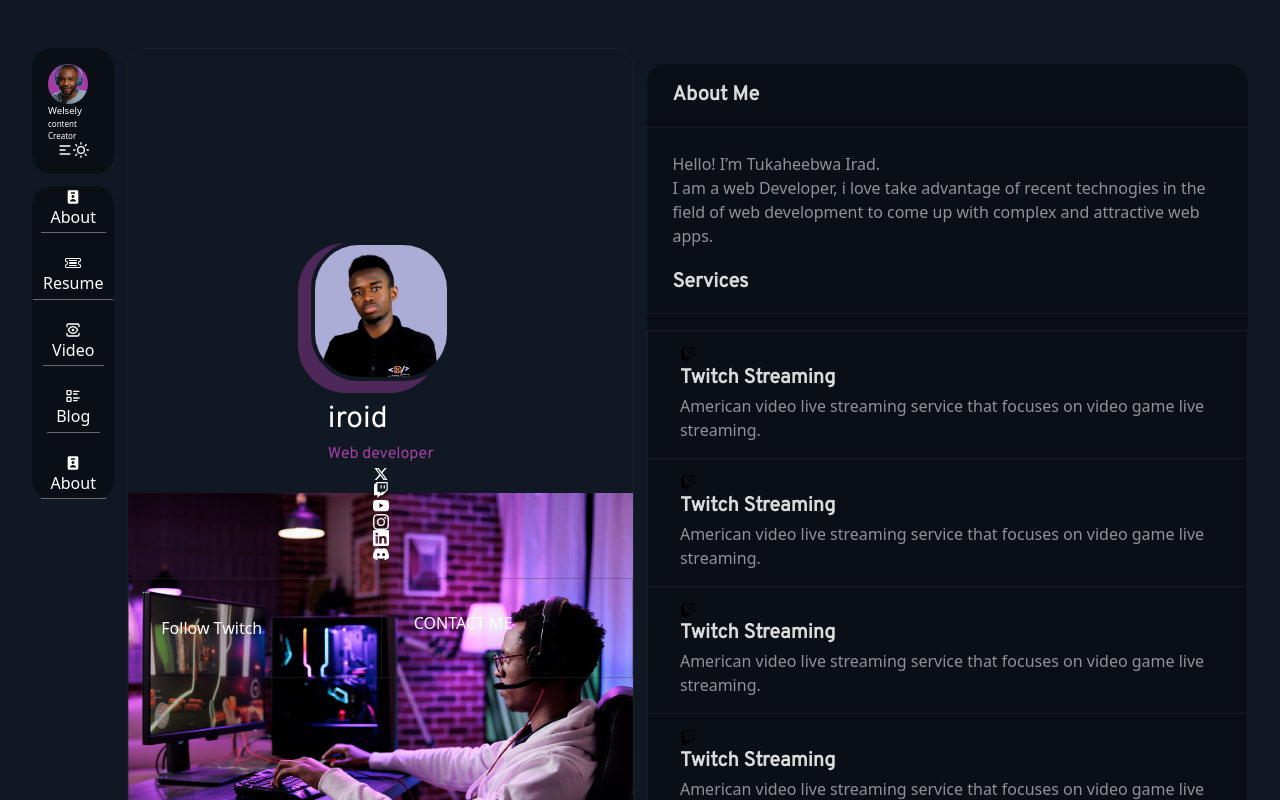
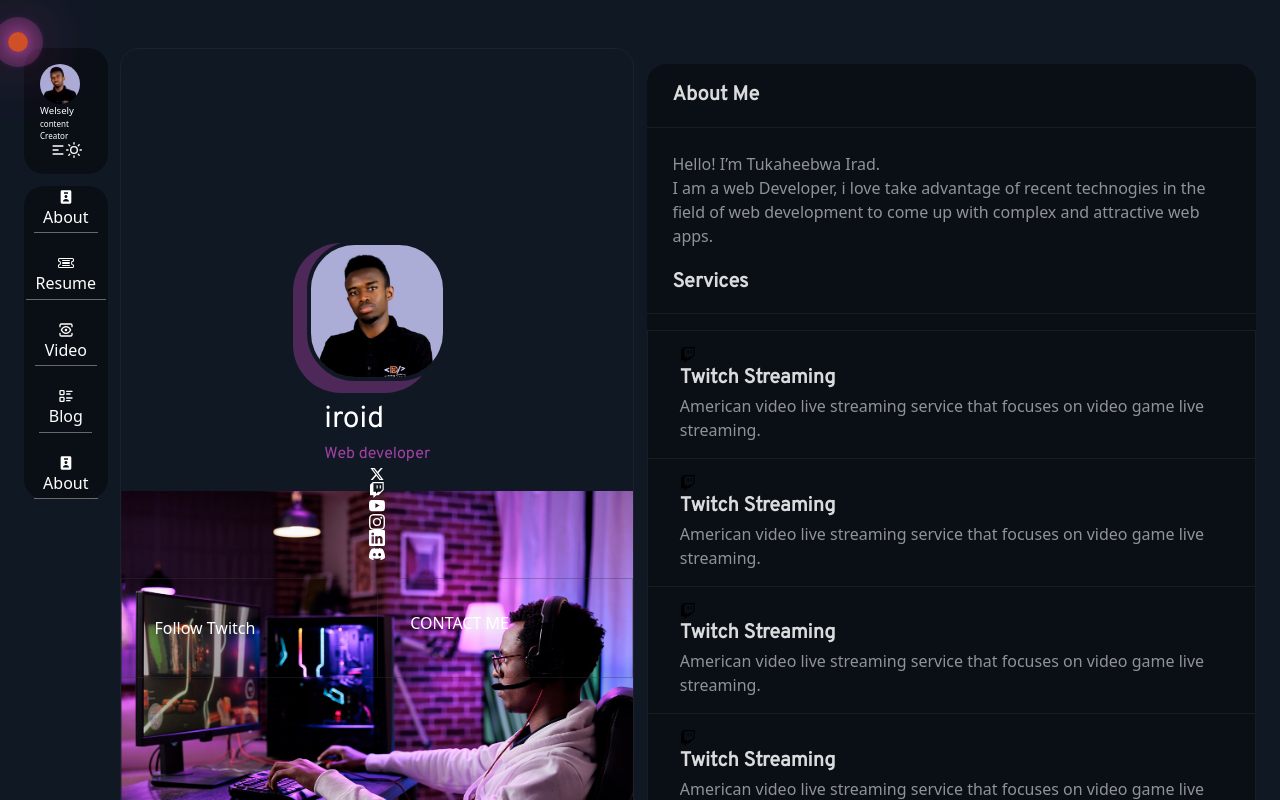
Before and after one commit to iroid2/newest-portfolio, a Next.js app: page / in a window 1280 px wide. Shown: the top 800 px of the page. Built offline with nearby package versions, Linux system fonts and the light colour scheme.

Commit message:
added mouse cursor

```diff
--- a/app/globals.scss
+++ b/app/globals.scss
@@ -15,7 +15,8 @@ $primPurp: #A33DA5;
 
 body{
   background-color: $primBodyBgColor;
-  padding: 2rem 1rem;
+  padding: 2rem .5rem;
+  overflow: hidden;
   @media(max-width: 768px){
     padding: 0rem;
   }
@@ -48,6 +49,8 @@ body{
         gap: 1rem;
         position: fixed;;
         left: 1rem;
+        right: 2rem;
+
       }
       .topSideBar{
           padding: 01rem;
--- a/app/layout.js
+++ b/app/layout.js
@@ -1,3 +1,4 @@
+import Mouse from '@/components/Mouse'
 import './globals.scss'
 import { Inter } from 'next/font/google'
 
@@ -11,7 +12,9 @@ export const metadata = {
 export default function RootLayout({ children }) {
   return (
     <html   lang="en">
-      <body className={'contentSection scrollbar-thin scrollbar-thumb-purple-500  scrollbar-track-slate-700' }>{children}</body>
+      <body>
+        <Mouse/>
+        {children}</body>
     </html>
   )
 }
--- a/app/styles/_variables.scss
+++ b/app/styles/_variables.scss
@@ -26,3 +26,33 @@ $primfontFam:'Overpass', sans-serif;
     color: rgb(255, 255, 255,0.55);
     font-size: 16px;
   }
+  .cursor{
+    position: fixed;
+    background-color: #d142f5dc;;
+    height: 20px;
+    width: 20px;
+    border-radius: 50%;
+    z-index: 999;
+    box-shadow: 0 0 20px #2696E8,0 0 60px #2696E8,0 0 100px#2696E8;
+    pointer-events: none;
+    animation: colors 5s infinite;
+  }
+  @keyframes colors{
+    0%{
+      filter: hue-rotate(0deg)
+    }
+    100%{
+      filter: hue-rotate(360deg)
+    }
+  }
+
+  .cursor:before{
+    content: '';
+    position: absolute;
+    background: #2696e8;
+    width: 50px;
+    height: 50px;
+    opacity: 0.2;
+    transform: translate(-30%,-30%);
+    border-radius: 50%;
+  }
--- /dev/null
+++ b/components/Mouse.jsx
@@ -0,0 +1,33 @@
+"use client"
+import React, { useEffect } from 'react';
+
+const CursorComponent = () => {
+  useEffect(() => {
+    const cursor = document.querySelector(".cursor");
+
+    const moveCursor = (e) => {
+      let x = e.pageX;
+      let y = e.pageY;
+
+      cursor.style.top = y + "px";
+      cursor.style.left = x + "px";
+    };
+
+
+
+
+    document.addEventListener("mousemove", moveCursor);
+
+    return () => {
+      // Cleanup function to remove the event listener when the component unmounts
+      document.removeEventListener("mousemove", moveCursor);
+    };
+  }, []);
+
+  return (
+    // Your component JSX here'
+    <div className="cursor"></div>
+  );
+};
+
+export default CursorComponent;
--- a/components/Profiletab.jsx
+++ b/components/Profiletab.jsx
@@ -30,7 +30,6 @@ export default function Profiletab() {
           <h2 className='contactBtn'>CONTACT ME </h2>
       </div>
       </div>
-
     </div>
   )
 }
--- a/components/Sidenav.jsx
+++ b/components/Sidenav.jsx
@@ -13,7 +13,7 @@ export default function Sidenav() {
         <div className="topSideBar flex justify-between">
           <div className="left-topside">
           <div className="profile flex md:hidden lg:hidden sm:block" >
-            <Image src={'/images/avatar2-5.png'} alt='' width={40} height={40}/>
+            <Image src={'/images/prof.jpg'} alt='' width={40} height={40}/>
             <div className="profile-details">
               <p className="name">
                 Welsely
```
